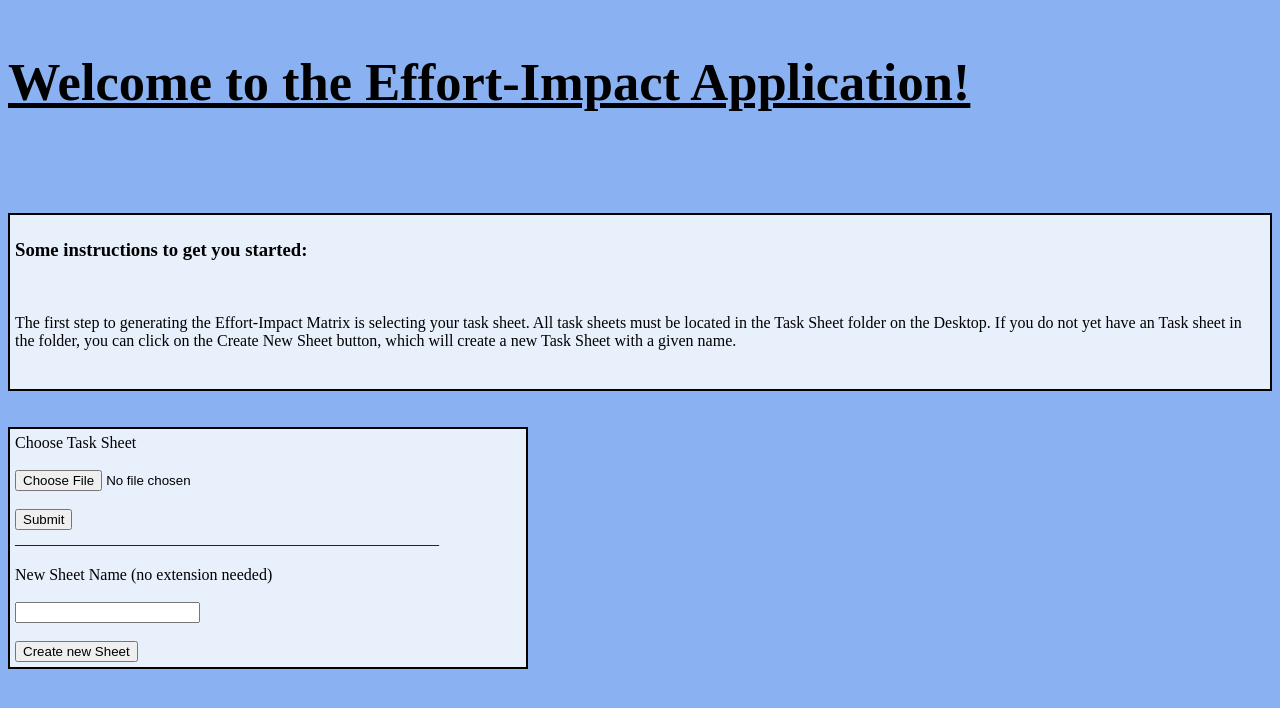
After one commit to mankek/Effort-Impact, a Flask app: template App/templates/index.html in a window 1280 px wide. The commit adds this page. Shown: the top 708 px of the page. Run offline with Flask 2, Linux system fonts and the light colour scheme; the template is opened without the code that fills it, so the values that code supplies are empty.

Commit message:
File loader homepage;Eff/Im values not visible

```diff
--- a/App/api.py
+++ b/App/api.py
@@ -9,11 +9,26 @@ app = Flask(__name__)
 # Get the table of tasks
 @app.route('/', methods=['GET'])
 @app.route('/index', methods=['GET'])
+def index():
+    return render_template("index.html")
+
+
+chosen_file = {}
+
+
+@app.route("/chart", methods=['POST'])
 def view():
-    result, names = app_methods.load_table()
+    if request.form['action'] == 'submit':
+        file = request.form['file']
+    elif request.form['action'] == 'new':
+        new_name = request.form['new_name']
+        file = new_name
+    chosen_file[0] = file
+    result, names = app_methods.Table(file).load_table()
     x, y = app_methods.effort_impact(result)
     colors = app_methods.deadline_colors(result)
-    return render_template("index_3.html", x=x, y=y, result=result, colors=colors)
+    new_result = app_methods.clean_result(result)
+    return render_template("chart.html", x=x, y=y, result=new_result, colors=colors, name=file.split(".")[0])
 
 
 # Update existing task
@@ -24,8 +39,8 @@ def update():
         eff = change['Effort']
         im = change['Impact']
         task_id = change['Id']
-        app_methods.update_table(task_id, "Effort", eff)
-        app_methods.update_table(task_id, "Impact", im)
+        app_methods.Table(chosen_file[0]).update_table(task_id, "Effort", eff)
+        app_methods.Table(chosen_file[0]).update_table(task_id, "Impact", im)
     else:
         task_id = request.form["id"]
         field = request.form["Field"]
@@ -38,7 +53,7 @@ def update():
                 due_date = content.split('-')
                 diff = app_methods.due_day(int(due_date[0]), int(due_date[1]), int(due_date[2]), int(due_time[0]))
                 content = content + '_' + request.form["up_time"] + "_" + diff
-        app_methods.update_table(task_id, field, content)
+        app_methods.Table(chosen_file[0]).update_table(task_id, field, content)
     return redirect(url_for("view"))
 
 
@@ -67,7 +82,7 @@ def add_new():
             else:
                 data = request.form[i]
             new_task[i] = data
-        app_methods.add_to_table(new_task)
+        app_methods.Table(chosen_file[0]).add_to_table(new_task)
     return redirect(url_for("view"))
 
 
@@ -76,5 +91,5 @@ def add_new():
 def delete_task():
     delete_info = request.json
     task_id = int(json.dumps(delete_info["Id"]))
-    app_methods.delete_from_table(task_id)
+    app_methods.Table(chosen_file[0]).delete_from_table(task_id)
     return "done!"
--- a/App/static/ei.css
+++ b/App/static/chart.css
@@ -6,7 +6,6 @@ body {
 form {
     background-color: #b3cbf2;
     float: right;
-    display: none;
 }
 table {
     display: none;
@@ -37,11 +36,13 @@ td {
     border:2px solid black;
     text-align:center;
     width:40%;
+    display: none;
 }
 #form2 {
     border:2px solid black;
     text-align:center;
     width:40%;
+    display: none;
 }
 .grid line {
     stroke: lightgrey;
--- /dev/null
+++ b/App/static/index.css
@@ -0,0 +1,21 @@
+body {
+    position: absolute;
+    background-color: #8ab2f2;
+}
+#heading {
+    text-decoration: underline;
+    font-size: 35px;
+}
+#instructions {
+    border: 2px solid black;
+    padding: 5px;
+    background-color: #e8f0fc;
+}
+#choose_file {
+    position: relative;
+    float: left;
+    border: 2px solid black;
+    padding: 5px;
+    background-color: #e8f0fc;
+    width: 40%;
+}
--- /dev/null
+++ b/App/templates/index.html
@@ -0,0 +1,38 @@
+<!DOCTYPE html>
+<html lang="en">
+<head>
+    <meta charset="UTF-8">
+    <title>Home Page</title>
+    <link rel="stylesheet" href="/static/index.css">
+</head>
+<body>
+    <div id="heading">
+        <h2>Welcome to the Effort-Impact Application!</h2><br>
+    </div>
+    <br>
+    <div id="instructions">
+        <h3>Some instructions to get you started:</h3><br>
+        <p>
+            The first step to generating the Effort-Impact Matrix is selecting your task sheet. All task sheets must be
+            located in the Task Sheet folder on the Desktop. If you do not yet have an Task sheet in the folder, you can
+            click on the Create New Sheet button, which will create a new Task Sheet with a given name.
+        </p><br>
+    </div>
+    <br>
+    <br>
+    <div id="choose_file">
+        <form action="/chart" method="post">
+            <label>Choose Task Sheet</label><br><br>
+            <input type="file" name="file"><br>
+            <br>
+            <button type="submit" name="submit">Submit</button><br>
+            _____________________________________________________
+            <br>
+            <br>
+            <label>New Sheet Name (no extension needed)</label><br><br>
+            <input type="text" name="new_name"><br><br>
+            <button type="submit" name="new">Create new Sheet</button>
+        </form>
+    </div>
+</body>
+</html>
```
Also changed, not shown: App/app_methods.py (+89 -61 lines), App/static/chart.js (+10 -10 lines), App/static/jQ.js (+3 -11 lines), App/templates/chart.html (renamed from App/templates/index_3.html, +2 -6 lines).
